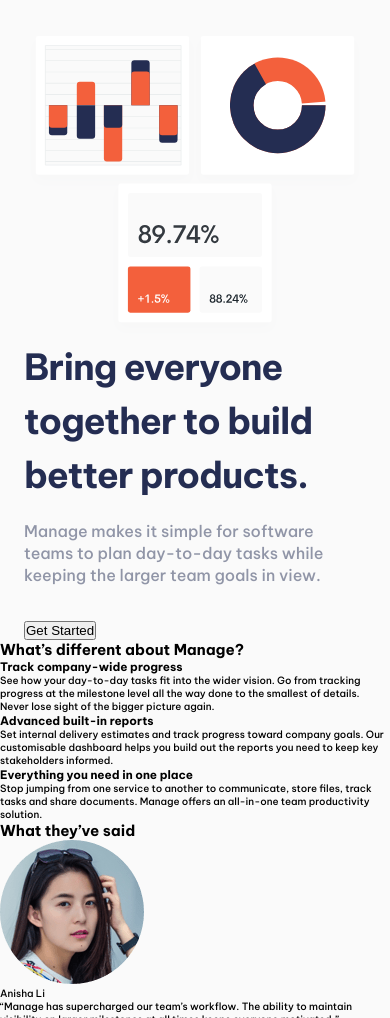
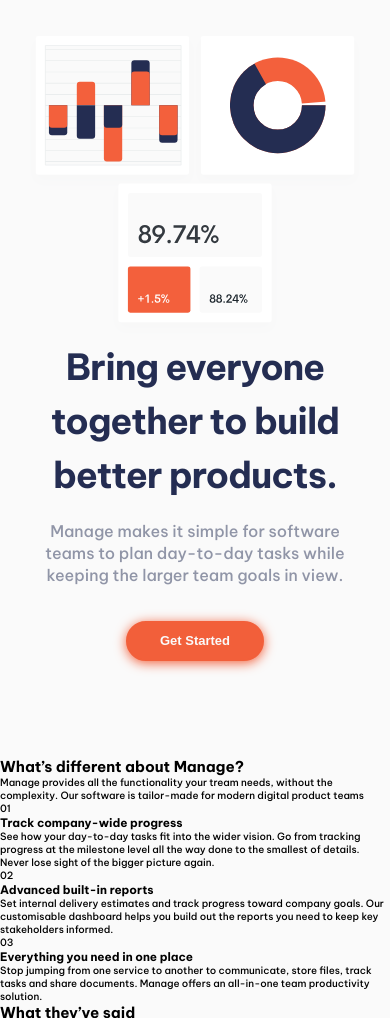
Before and after one commit to rachidbend/manage-landing, a plain HTML site: page index.html in a window 390 px wide. Shown: the part 82-1100 px from the top of the page. Drawn offline with Linux system fonts and the light colour scheme.

Commit message:
styled hero section for mobile view

```diff
--- a/index.html
+++ b/index.html
@@ -63,11 +63,19 @@
     </section>
 
     <section class="features">
-      <div class="features__content"></div>
-      <h2 class="heading heading-secondary">What’s different about Manage?</h2>
-      <p class="features-text"></p>
+      <div class="features__content">
+        <h2 class="heading heading-secondary">
+          What’s different about Manage?
+        </h2>
+        <p class="features-text">
+          Manage provides all the functionality your tream needs, without the
+          complexity. Our software is tailor-made for modern digital product
+          teams
+        </p>
+      </div>
       <div class="features-container">
         <div class="feature">
+          <p class="feature__number">01</p>
           <h3 class="heading heading--feature">Track company-wide progress</h3>
           <p class="feature-text">
             See how your day-to-day tasks fit into the wider vision. Go from
@@ -75,7 +83,9 @@
             smallest of details. Never lose sight of the bigger picture again.
           </p>
         </div>
+
         <div class="feature">
+          <p class="feature__number">02</p>
           <h3 class="heading heading--feature">Advanced built-in reports</h3>
           <p class="feature-text">
             Set internal delivery estimates and track progress toward company
@@ -84,6 +94,7 @@
           </p>
         </div>
         <div class="feature">
+          <p class="feature__number">03</p>
           <h3 class="heading heading--feature">
             Everything you need in one place
           </h3>
--- a/src/styles.css
+++ b/src/styles.css
@@ -32,6 +32,11 @@ img {
 
 .btn {
   font-weight: var(--font-primary);
+  border: none;
+  background: none;
+  cursor: pointer;
+  font-weight: 500;
+  display: inline-block;
 }
 
 a {
@@ -137,8 +142,12 @@ a {
   padding: 0 2.4rem;
   display: flex;
   flex-direction: column-reverse;
+  margin-bottom: 9.6rem;
 }
 .hero__content {
+  display: flex;
+  flex-direction: column;
+  align-items: center;
 }
 .heading-primary {
   font-size: 3.6rem;
@@ -147,6 +156,7 @@ a {
   font-weight: 700;
   line-height: 1.5;
   letter-spacing: -0.1rem;
+  text-align: center;
 }
 .hero__text {
   font-size: 1.6rem;
@@ -154,8 +164,49 @@ a {
   color: var(--color-primary-300);
   margin-bottom: 3.4rem;
   line-height: 1.4;
+  text-align: center;
 }
 .btn--hero {
+  background-color: var(--color-red);
+  color: var(--color-primary-100);
+  padding: 1rem 3.2rem 1.1rem 3.2rem;
+  border-radius: 5rem;
+  font-size: 1.3rem;
+  font-weight: 700;
+  border: 0.2rem solid var(--color-red);
+  transition: color 0.3s ease-in-out, background-color 0.3s ease-in-out;
+
+  box-shadow: 0rem 0.2rem 1.2rem var(--color-red);
 }
+.btn--hero:hover,
+.btn--hero:active {
+  background-color: var(--color-primary-100);
+  color: var(--color-red);
+}
+
 .hero__illustration {
 }
+
+/* END HERO section */
+/* ------------------------------------------------- */
+/* FEATURE section */
+
+.features {
+}
+.features__content {
+}
+.heading-secondary {
+}
+.features-text {
+}
+/* features */
+.features-container {
+}
+.feature {
+}
+.heading--feature {
+}
+.feature-text {
+}
+.feature__number {
+}
```
